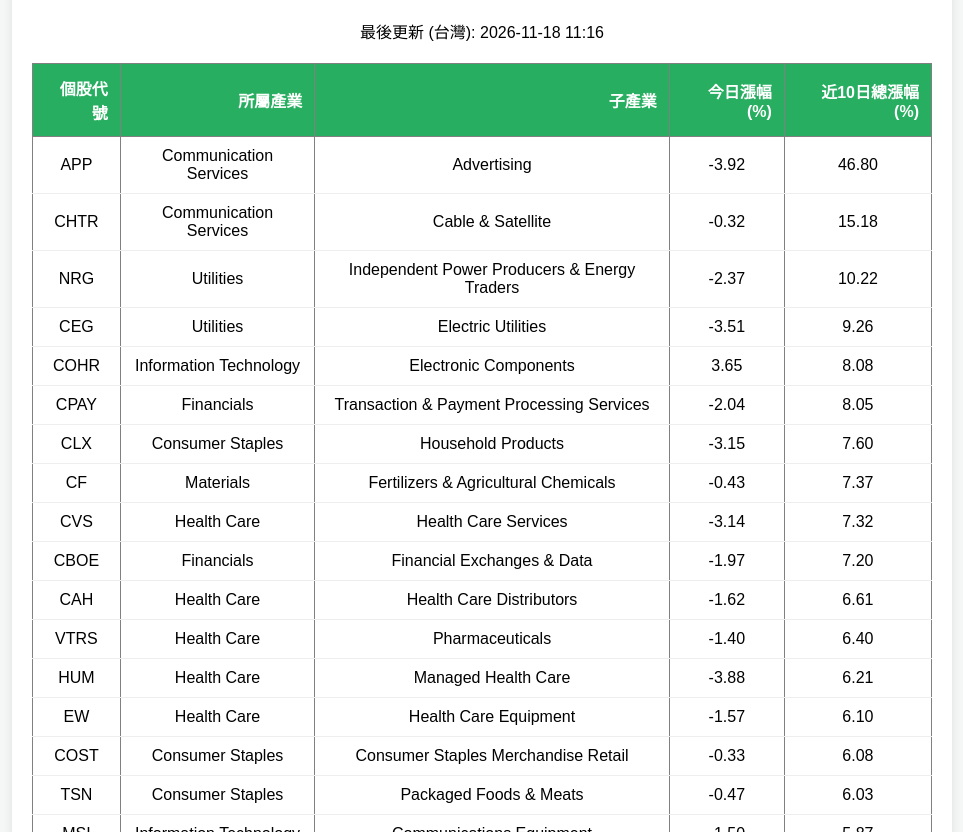
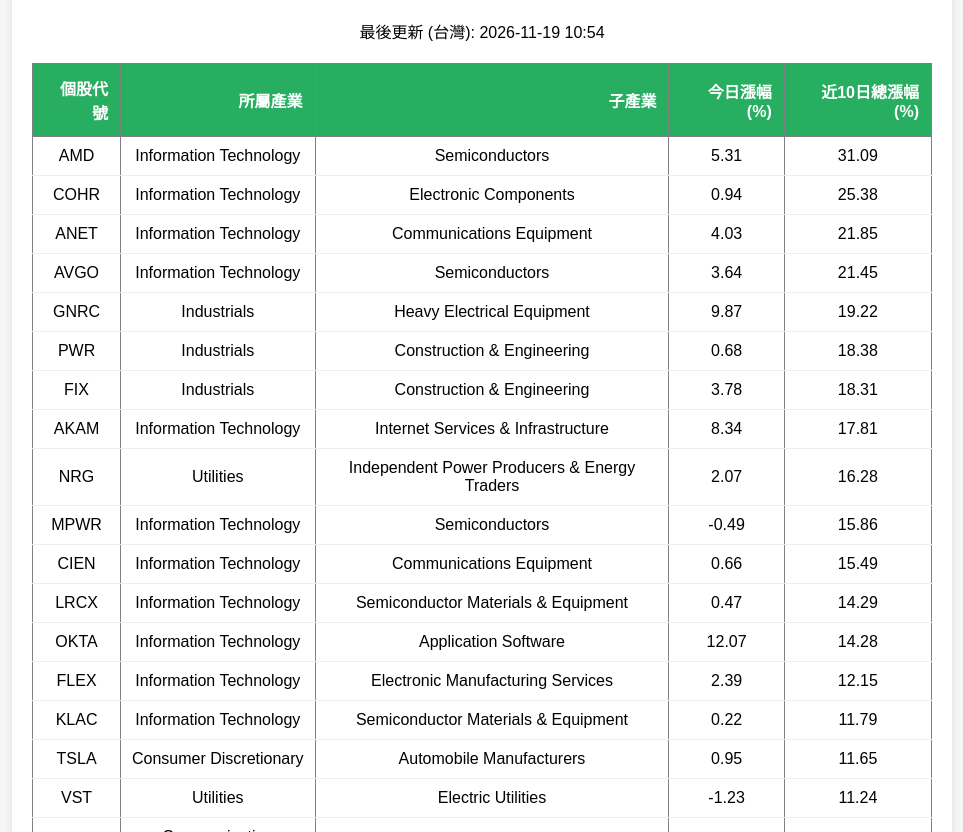
Before and after one commit to sa8712xyz-arch/My-Stock-Heatmap, a plain HTML site: page index.html in a window 1280 px wide. Shown: the part 120-952 px from the top of the page, without its empty margins (158-1121 px from the left). Drawn offline with Linux system fonts and the light colour scheme.

Commit message:
Update table data

```diff
--- a/index.html
+++ b/index.html
@@ -17,7 +17,7 @@
     <body>
         <div class="container">
             <h1>S&P 500 前 20 強強勢股 (近 10 日)</h1>
-            <p style="text-align: center;">最後更新 (台灣): 2026-11-18 11:16</p>
+            <p style="text-align: center;">最後更新 (台灣): 2026-11-19 10:54</p>
             <table border="1" class="dataframe table table-striped">
   <thead>
     <tr style="text-align: right;">
@@ -30,144 +30,144 @@
   </thead>
   <tbody>
     <tr>
-      <td>APP</td>
-      <td>Communication Services</td>
-      <td>Advertising</td>
-      <td>-3.92</td>
-      <td>46.80</td>
+      <td>AMD</td>
+      <td>Information Technology</td>
+      <td>Semiconductors</td>
+      <td>5.31</td>
+      <td>31.09</td>
+    </tr>
+    <tr>
+      <td>COHR</td>
+      <td>Information Technology</td>
+      <td>Electronic Components</td>
+      <td>0.94</td>
+      <td>25.38</td>
+    </tr>
+    <tr>
+      <td>ANET</td>
+      <td>Information Technology</td>
+      <td>Communications Equipment</td>
+      <td>4.03</td>
+      <td>21.85</td>
+    </tr>
+    <tr>
+      <td>AVGO</td>
+      <td>Information Technology</td>
+      <td>Semiconductors</td>
+      <td>3.64</td>
+      <td>21.45</td>
+    </tr>
+    <tr>
+      <td>GNRC</td>
+      <td>Industrials</td>
+      <td>Heavy Electrical Equipment</td>
+      <td>9.87</td>
+      <td>19.22</td>
+    </tr>
+    <tr>
+      <td>PWR</td>
+      <td>Industrials</td>
+      <td>Construction &amp; Engineering</td>
+      <td>0.68</td>
+      <td>18.38</td>
+    </tr>
+    <tr>
+      <td>FIX</td>
+      <td>Industrials</td>
+      <td>Construction &amp; Engineering</td>
+      <td>3.78</td>
+      <td>18.31</td>
+    </tr>
+    <tr>
+      <td>AKAM</td>
+      <td>Information Technology</td>
+      <td>Internet Services &amp; Infrastructure</td>
+      <td>8.34</td>
+      <td>17.81</td>
+    </tr>
+    <tr>
+      <td>NRG</td>
+      <td>Utilities</td>
+      <td>Independent Power Producers &amp; Energy Traders</td>
+      <td>2.07</td>
+      <td>16.28</td>
+    </tr>
+    <tr>
+      <td>MPWR</td>
+      <td>Information Technology</td>
+      <td>Semiconductors</td>
+      <td>-0.49</td>
+      <td>15.86</td>
+    </tr>
+    <tr>
+      <td>CIEN</td>
+      <td>Information Technology</td>
+      <td>Communications Equipment</td>
+      <td>0.66</td>
+      <td>15.49</td>
+    </tr>
+    <tr>
+      <td>LRCX</td>
+      <td>Information Technology</td>
+      <td>Semiconductor Materials &amp; Equipment</td>
+      <td>0.47</td>
+      <td>14.29</td>
+    </tr>
+    <tr>
+      <td>OKTA</td>
+      <td>Information Technology</td>
+      <td>Application Software</td>
+      <td>12.07</td>
+      <td>14.28</td>
+    </tr>
+    <tr>
+      <td>FLEX</td>
+      <td>Information Technology</td>
+      <td>Electronic Manufacturing Services</td>
+      <td>2.39</td>
+      <td>12.15</td>
+    </tr>
+    <tr>
+      <td>KLAC</td>
+      <td>Information Technology</td>
+      <td>Semiconductor Materials &amp; Equipment</td>
+      <td>0.22</td>
+      <td>11.79</td>
+    </tr>
+    <tr>
+      <td>TSLA</td>
+      <td>Consumer Discretionary</td>
+      <td>Automobile Manufacturers</td>
+      <td>0.95</td>
+      <td>11.65</td>
+    </tr>
+    <tr>
+      <td>VST</td>
+      <td>Utilities</td>
+      <td>Electric Utilities</td>
+      <td>-1.23</td>
+      <td>11.24</td>
     </tr>
     <tr>
       <td>CHTR</td>
       <td>Communication Services</td>
       <td>Cable &amp; Satellite</td>
-      <td>-0.32</td>
-      <td>15.18</td>
+      <td>0.50</td>
+      <td>10.59</td>
     </tr>
     <tr>
-      <td>NRG</td>
-      <td>Utilities</td>
-      <td>Independent Power Producers &amp; Energy Traders</td>
-      <td>-2.37</td>
-      <td>10.22</td>
+      <td>STX</td>
+      <td>Information Technology</td>
+      <td>Technology Hardware, Storage &amp; Peripherals</td>
+      <td>2.28</td>
+      <td>10.58</td>
     </tr>
     <tr>
-      <td>CEG</td>
-      <td>Utilities</td>
-      <td>Electric Utilities</td>
-      <td>-3.51</td>
-      <td>9.26</td>
-    </tr>
-    <tr>
-      <td>COHR</td>
+      <td>TER</td>
       <td>Information Technology</td>
-      <td>Electronic Components</td>
-      <td>3.65</td>
-      <td>8.08</td>
-    </tr>
-    <tr>
-      <td>CPAY</td>
-      <td>Financials</td>
-      <td>Transaction &amp; Payment Processing Services</td>
-      <td>-2.04</td>
-      <td>8.05</td>
-    </tr>
-    <tr>
-      <td>CLX</td>
-      <td>Consumer Staples</td>
-      <td>Household Products</td>
-      <td>-3.15</td>
-      <td>7.60</td>
-    </tr>
-    <tr>
-      <td>CF</td>
-      <td>Materials</td>
-      <td>Fertilizers &amp; Agricultural Chemicals</td>
-      <td>-0.43</td>
-      <td>7.37</td>
-    </tr>
-    <tr>
-      <td>CVS</td>
-      <td>Health Care</td>
-      <td>Health Care Services</td>
-      <td>-3.14</td>
-      <td>7.32</td>
-    </tr>
-    <tr>
-      <td>CBOE</td>
-      <td>Financials</td>
-      <td>Financial Exchanges &amp; Data</td>
-      <td>-1.97</td>
-      <td>7.20</td>
-    </tr>
-    <tr>
-      <td>CAH</td>
-      <td>Health Care</td>
-      <td>Health Care Distributors</td>
-      <td>-1.62</td>
-      <td>6.61</td>
-    </tr>
-    <tr>
-      <td>VTRS</td>
-      <td>Health Care</td>
-      <td>Pharmaceuticals</td>
-      <td>-1.40</td>
-      <td>6.40</td>
-    </tr>
-    <tr>
-      <td>HUM</td>
-      <td>Health Care</td>
-      <td>Managed Health Care</td>
-      <td>-3.88</td>
-      <td>6.21</td>
-    </tr>
-    <tr>
-      <td>EW</td>
-      <td>Health Care</td>
-      <td>Health Care Equipment</td>
-      <td>-1.57</td>
-      <td>6.10</td>
-    </tr>
-    <tr>
-      <td>COST</td>
-      <td>Consumer Staples</td>
-      <td>Consumer Staples Merchandise Retail</td>
-      <td>-0.33</td>
-      <td>6.08</td>
-    </tr>
-    <tr>
-      <td>TSN</td>
-      <td>Consumer Staples</td>
-      <td>Packaged Foods &amp; Meats</td>
-      <td>-0.47</td>
-      <td>6.03</td>
-    </tr>
-    <tr>
-      <td>MSI</td>
-      <td>Information Technology</td>
-      <td>Communications Equipment</td>
-      <td>-1.50</td>
-      <td>5.87</td>
-    </tr>
-    <tr>
-      <td>VST</td>
-      <td>Utilities</td>
-      <td>Electric Utilities</td>
-      <td>-2.31</td>
-      <td>5.70</td>
-    </tr>
-    <tr>
-      <td>CASY</td>
-      <td>Consumer Staples</td>
-      <td>Food Retail</td>
-      <td>1.04</td>
-      <td>5.66</td>
-    </tr>
-    <tr>
-      <td>TMUS</td>
-      <td>Communication Services</td>
-      <td>Wireless Telecommunication Services</td>
-      <td>-1.24</td>
-      <td>5.48</td>
+      <td>Semiconductor Materials &amp; Equipment</td>
+      <td>0.44</td>
+      <td>10.56</td>
     </tr>
   </tbody>
 </table>
```
